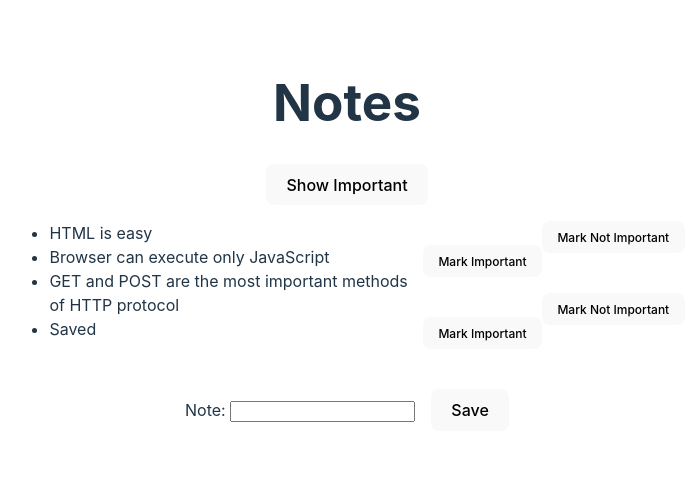
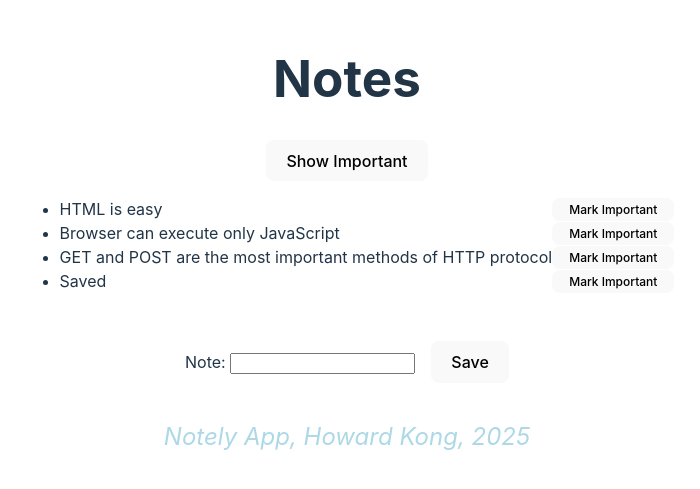
Before and after one commit to Souloutz/fullstackopen, a React (Vite) app in the folder notely/: page / in a window 1280 px wide. Shown: the part 165-654 px from the top of the page, without its empty margins (293-993 px from the left). Built offline with nearby package versions, Linux system fonts and the light colour scheme; data requests are answered from the project's data file.

Commit message:
Add error message, footer, and fix display of buttons

```diff
--- a/notely/db.json
+++ b/notely/db.json
@@ -3,7 +3,7 @@
     {
       "id": "1",
       "content": "HTML is easy",
-      "important": true
+      "important": false
     },
     {
       "id": "2",
@@ -13,7 +13,7 @@
     {
       "id": "3",
       "content": "GET and POST are the most important methods of HTTP protocol",
-      "important": true
+      "important": false
     },
     {
       "id": "014d",
--- a/notely/src/App.tsx
+++ b/notely/src/App.tsx
@@ -2,11 +2,14 @@ import React, { useEffect, useState } from 'react';
 import './App.css';
 import NoteInfo from './components/NoteInfo';
 import noteService, { NewNote, Note } from './services/notes';
+import Notification from './components/Notification';
+import Footer from './components/Footer';
 
 const App = () => {
   const [notes, setNotes] = useState<Note[]>([]);
   const [newNote, setNewNote] = useState('');
   const [showAll, setShowAll] = useState(true);
+  const [errorMessage, setErrorMessage] = useState<string | null>(null);
 
   const getNotes = () => {
     noteService.fetchNotes()
@@ -39,8 +42,11 @@ const App = () => {
         setNotes(notes.map(note => note.id === id ? returnedNote : note));
       })
       .catch(err => {
-        console.log(err);
-        alert(`The note '${note.content}' was already deleted from the server.`);
+        console.log(err)
+        setErrorMessage(`Note '${note.content} was already deleted from the server.'`);
+        setTimeout(() => {
+          setErrorMessage(null);
+        }, 5000);
         setNotes(notes.filter(note => note.id !== id));
       });
   };
@@ -55,6 +61,7 @@ const App = () => {
   return (
     <div>
       <h1>Notes</h1>
+      <Notification message={errorMessage} />
       <div>
         <button onClick={() => setShowAll(!showAll)}>
           Show {showAll ? 'Important' : 'All'}
@@ -72,6 +79,8 @@ const App = () => {
         <input value={newNote} onChange={handleNoteChange} />
         <button style={{ marginLeft: '1rem' }}type='submit'>Save</button>
       </form>
+
+      <Footer />
     </div>
   );
 };
--- /dev/null
+++ b/notely/src/components/Footer.tsx
@@ -0,0 +1,16 @@
+const Footer: React.FC = () => {
+    const footerStyle = {
+        color: 'lightblue',
+        fontStyle: 'italic',
+        fontSize: '1.5em'
+    }
+
+    return (
+        <div style={footerStyle}>
+            <br />
+            <em>Notely App, Howard Kong, 2025</em>
+        </div>
+    );
+};
+
+export default Footer;
--- a/notely/src/components/NoteInfo.tsx
+++ b/notely/src/components/NoteInfo.tsx
@@ -9,10 +9,12 @@ const NoteInfo: React.FC<Props> = ({ note, toggleImportance }) => {
     const label = note.important ? 'Mark Not Important' : 'Mark Important';
 
     return (
-        <li style={{ textAlign: 'left' }}>
-            <span>{note.content}</span>
-            <button style={{ float: 'right', fontSize: '0.75rem', height: '100%' }} onClick={toggleImportance}>{label}</button>
-        </li>
+        <div style={{ display: 'flex', justifyContent: 'space-between', alignItems: 'center' }}>
+            <li style={{ textAlign: 'left' }}>
+                <span>{note.content}</span>
+            </li>
+            <button style={{ fontSize: '0.75rem', height: '100%', padding: '3px 1rem' }} onClick={toggleImportance}>{label}</button>
+        </div>
     );
 };
 
--- /dev/null
+++ b/notely/src/components/Notification.tsx
@@ -0,0 +1,17 @@
+type Props = {
+    message: string | null;
+}
+
+const Notification: React.FC<Props> = ({ message }) => {
+    if (message === null) {
+        return null;
+    }
+
+    return (
+        <div style={{ color: 'red', fontSize: '1rem', borderStyle: 'solid', borderRadius: '5px', padding: '10px', marginBottom: '10px' }}>
+            {message}
+        </div>
+    );
+};
+
+export default Notification;
```
